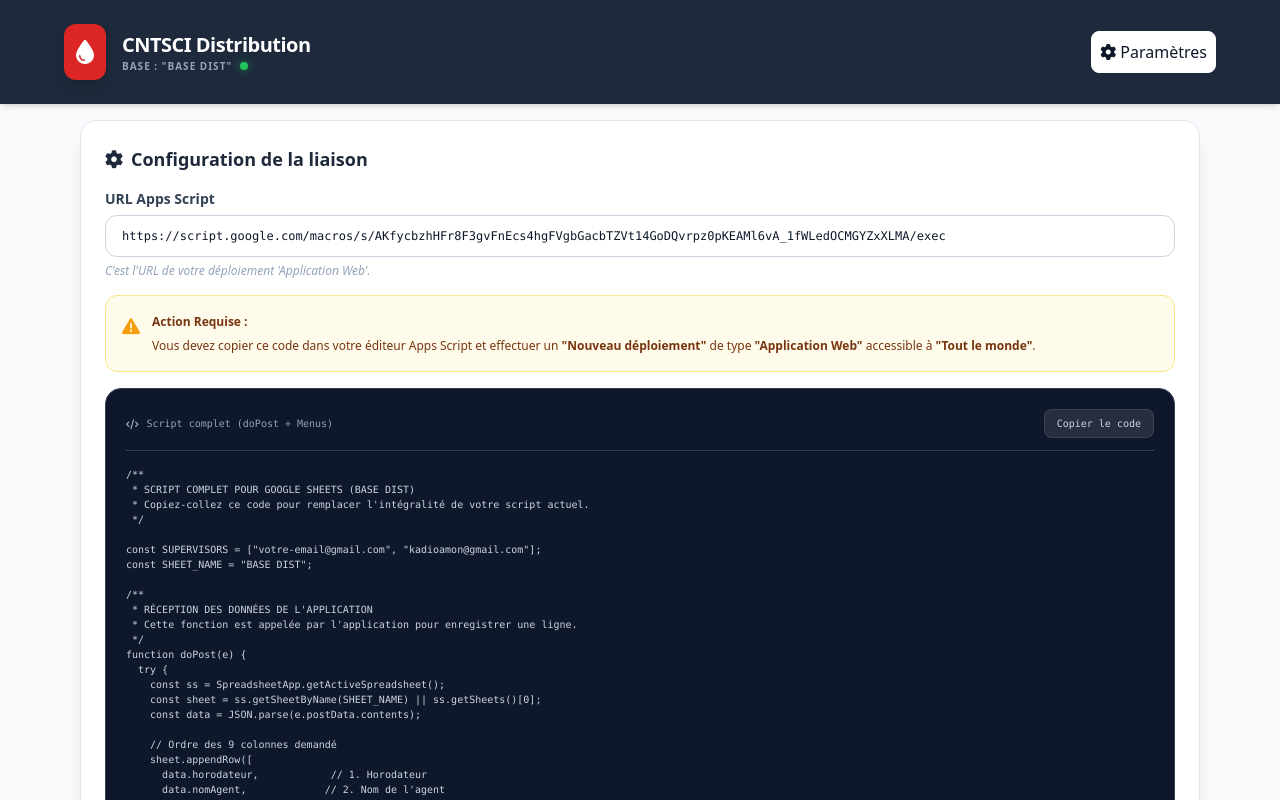
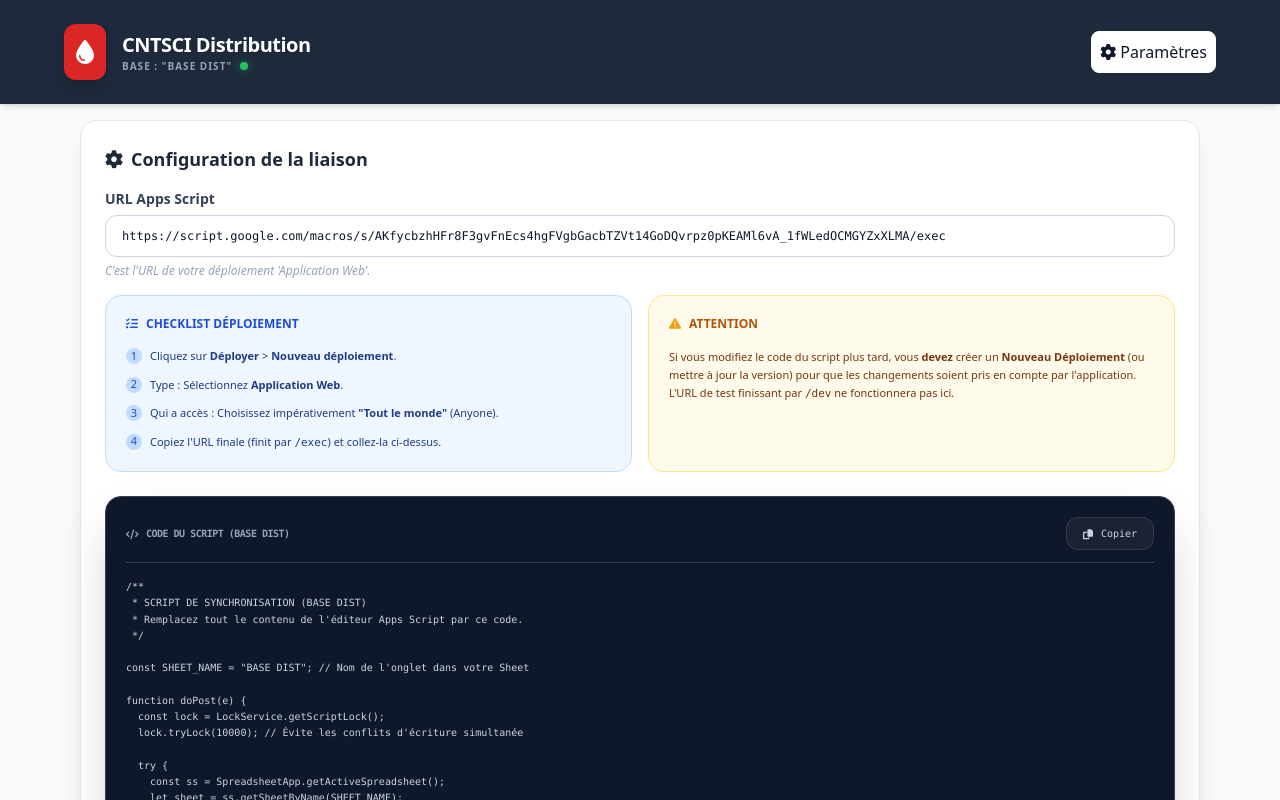
Before and after one commit to kamon10/CNTSCI-Blood-Tracker, a React (Vite) app: page / in a window 1280 px wide. Both pictures are taken after a click on the button "Paramètres". Shown: the top 800 px of the page. Built offline with nearby package versions, Linux system fonts and the light colour scheme; no server answers.

Commit message:
Update ScriptInstruction.tsx

```diff
--- a/components/ScriptInstruction.tsx
+++ b/components/ScriptInstruction.tsx
@@ -4,96 +4,121 @@ import { ICONS } from '../constants';
 
 const ScriptInstruction: React.FC = () => {
   const code = `/**
- * SCRIPT COMPLET POUR GOOGLE SHEETS (BASE DIST)
- * Copiez-collez ce code pour remplacer l'intégralité de votre script actuel.
+ * SCRIPT DE SYNCHRONISATION (BASE DIST)
+ * Remplacez tout le contenu de l'éditeur Apps Script par ce code.
  */
 
-const SUPERVISORS = ["votre-email@gmail.com", "kadioamon@gmail.com"];
-const SHEET_NAME = "BASE DIST";
+const SHEET_NAME = "BASE DIST"; // Nom de l'onglet dans votre Sheet
 
-/**
- * RÉCEPTION DES DONNÉES DE L'APPLICATION
- * Cette fonction est appelée par l'application pour enregistrer une ligne.
- */
 function doPost(e) {
+  const lock = LockService.getScriptLock();
+  lock.tryLock(10000); // Évite les conflits d'écriture simultanée
+
   try {
     const ss = SpreadsheetApp.getActiveSpreadsheet();
-    const sheet = ss.getSheetByName(SHEET_NAME) || ss.getSheets()[0];
-    const data = JSON.parse(e.postData.contents);
+    let sheet = ss.getSheetByName(SHEET_NAME);
 
-    // Ordre des 9 colonnes demandé
+    // Si l'onglet n'existe pas, on le crée avec les en-têtes
+    if (!sheet) {
+      sheet = ss.insertSheet(SHEET_NAME);
+      sheet.appendRow([
+        "Horodateur", "Nom de l'agent", "Date de distribution",
+        "Centre CNTSCI", "Nombre de CGR ADULTE", "Nombre de CGR PEDIATRIQUE",
+        "Nombre de PLASMA", "Nombre PLAQUETTES", "Nombre Structures Sanitaire"
+      ]);
+    }
+
+    // Récupération sécurisée des données
+    const contents = e.postData.contents;
+    const data = JSON.parse(contents);
+
+    // Ajout de la ligne (9 colonnes respectées)
     sheet.appendRow([
-      data.horodateur,            // 1. Horodateur
-      data.nomAgent,             // 2. Nom de l'agent
-      data.dateDistribution,     // 3. Date de distribution
-      data.centreCntsci,         // 4. Centre CNTSCI
-      data.nbCgrAdulte,          // 5. Nombre de CGR ADULTE
-      data.nbCgrPediatrique,     // 6. Nombre de CGR PEDIATRIQUE
-      data.nbPlasma,             // 7. Nombre de PLASMA
-      data.nbPlaquettes,         // 8. Nombre PLAQUETTES
-      data.nbStructuresSanitaire // 9. Nombre Structures Sanitaire
+      data.horodateur || new Date().toLocaleString(),
+      data.nomAgent || "N/A",
+      data.dateDistribution || "",
+      data.centreCntsci || "",
+      data.nbCgrAdulte || 0,
+      data.nbCgrPediatrique || 0,
+      data.nbPlasma || 0,
+      data.nbPlaquettes || 0,
+      data.nbStructuresSanitaire || 0
     ]);
 
     return ContentService.createTextOutput(JSON.stringify({result: 'success'}))
       .setMimeType(ContentService.MimeType.JSON);
+
   } catch (err) {
     return ContentService.createTextOutput(JSON.stringify({result: 'error', error: err.toString()}))
       .setMimeType(ContentService.MimeType.JSON);
+  } finally {
+    lock.releaseLock();
   }
 }
 
-/**
- * MENU DE SUPERVISION
- */
 function onOpen() {
-  const ui = SpreadsheetApp.getUi();
-  ui.createMenu('⚡ Gestion Superviseur')
-      .addItem('✅ Valider la ligne (Vert)', 'approveRow')
-      .addItem('❌ Rejeter/Effacer la ligne', 'clearRow')
+  SpreadsheetApp.getUi().createMenu('⚡ CNTSCI')
+      .addItem('Mettre en forme le tableau', 'formatSheet')
       .addToUi();
 }
 
-function approveRow() {
-  const sheet = SpreadsheetApp.getActiveSpreadsheet().getActiveSheet();
-  const range = sheet.getActiveRange();
-  const row = range.getRow();
-  if (row < 2) return;
-  sheet.getRange(row, 1, 1, sheet.getLastColumn()).setBackground("#d9ead3");
-  SpreadsheetApp.getActiveSpreadsheet().toast("Ligne validée.");
-}
-
-function clearRow() {
-  const sheet = SpreadsheetApp.getActiveSpreadsheet().getActiveSheet();
-  const row = sheet.getActiveRange().getRow();
-  if (row < 2) return;
-  const ui = SpreadsheetApp.getUi();
-  if (ui.alert('Confirmation', 'Supprimer cette ligne ?', ui.ButtonSet.YES_NO) == ui.Button.YES) {
-    sheet.deleteRow(row);
-  }
+function formatSheet() {
+  const sheet = SpreadsheetApp.getActiveSpreadsheet().getSheetByName(SHEET_NAME);
+  if (!sheet) return;
+  sheet.getRange(1, 1, 1, 9).setFontWeight("bold").setBackground("#f3f3f3");
+  sheet.setFrozenRows(1);
 }`;
 
   return (
-    <div className="space-y-4">
-      <div className="bg-amber-50 border border-amber-200 p-4 rounded-xl flex gap-3">
-        <span className="text-amber-600 text-lg">{ICONS.warning}</span>
-        <div className="text-xs text-amber-900 leading-relaxed">
-          <p className="font-bold mb-1">Action Requise :</p>
-          Vous devez copier ce code dans votre éditeur Apps Script et effectuer un <b>"Nouveau déploiement"</b> de type <b>"Application Web"</b> accessible à <b>"Tout le monde"</b>.
+    <div className="space-y-6">
+      <div className="grid grid-cols-1 md:grid-cols-2 gap-4">
+        <div className="bg-blue-50 border border-blue-200 p-5 rounded-2xl">
+          <h4 className="font-black text-blue-700 text-xs uppercase mb-4 flex items-center gap-2">
+            <i className="fa-solid fa-list-check"></i> Checklist Déploiement
+          </h4>
+          <ul className="space-y-3 text-[11px] text-blue-900 font-medium">
+            <li className="flex gap-2">
+              <span className="bg-blue-200 text-blue-700 w-4 h-4 rounded-full flex items-center justify-center flex-shrink-0">1</span>
+              <span>Cliquez sur <b>Déployer</b> {">"} <b>Nouveau déploiement</b>.</span>
+            </li>
+            <li className="flex gap-2">
+              <span className="bg-blue-200 text-blue-700 w-4 h-4 rounded-full flex items-center justify-center flex-shrink-0">2</span>
+              <span>Type : Sélectionnez <b>Application Web</b>.</span>
+            </li>
+            <li className="flex gap-2">
+              <span className="bg-blue-200 text-blue-700 w-4 h-4 rounded-full flex items-center justify-center flex-shrink-0">3</span>
+              <span>Qui a accès : Choisissez impérativement <b>"Tout le monde"</b> (Anyone).</span>
+            </li>
+            <li className="flex gap-2">
+              <span className="bg-blue-200 text-blue-700 w-4 h-4 rounded-full flex items-center justify-center flex-shrink-0">4</span>
+              <span>Copiez l'URL finale (finit par <code>/exec</code>) et collez-la ci-dessus.</span>
+            </li>
+          </ul>
+        </div>
+
+        <div className="bg-amber-50 border border-amber-200 p-5 rounded-2xl">
+          <h4 className="font-black text-amber-700 text-xs uppercase mb-4 flex items-center gap-2">
+             {ICONS.warning} Attention
+          </h4>
+          <p className="text-[11px] text-amber-900 leading-relaxed font-medium">
+            Si vous modifiez le code du script plus tard, vous <b>devez</b> créer un <b>Nouveau Déploiement</b> (ou mettre à jour la version) pour que les changements soient pris en compte par l'application. L'URL de test finissant par <code>/dev</code> ne fonctionnera pas ici.
+          </p>
         </div>
       </div>
-      <div className="bg-slate-900 text-slate-300 p-5 rounded-2xl text-[10px] font-mono overflow-x-auto border border-slate-700 shadow-inner">
+
+      <div className="bg-slate-900 text-slate-300 p-5 rounded-2xl text-[10px] font-mono overflow-x-auto border border-slate-700 shadow-2xl">
         <div className="flex justify-between items-center mb-4 border-b border-slate-700 pb-3">
-          <span className="flex items-center gap-2 text-slate-400">
-            {ICONS.code} Script complet (doPost + Menus)
+          <span className="flex items-center gap-2 text-slate-400 font-bold uppercase tracking-tighter">
+            {ICONS.code} Code du Script (BASE DIST)
           </span>
           <button
             onClick={() => navigator.clipboard.writeText(code)}
-            className="hover:text-white transition-colors bg-white/10 px-3 py-1.5 rounded-lg border border-white/10"
+            className="hover:text-white transition-all bg-white/5 hover:bg-white/15 px-4 py-2 rounded-xl border border-white/10 flex items-center gap-2"
           >
-            Copier le code
+            <i className="fa-solid fa-copy"></i> Copier
           </button>
         </div>
-        <pre>{code}</pre>
+        <pre className="leading-relaxed">{code}</pre>
       </div>
     </div>
   );
```
